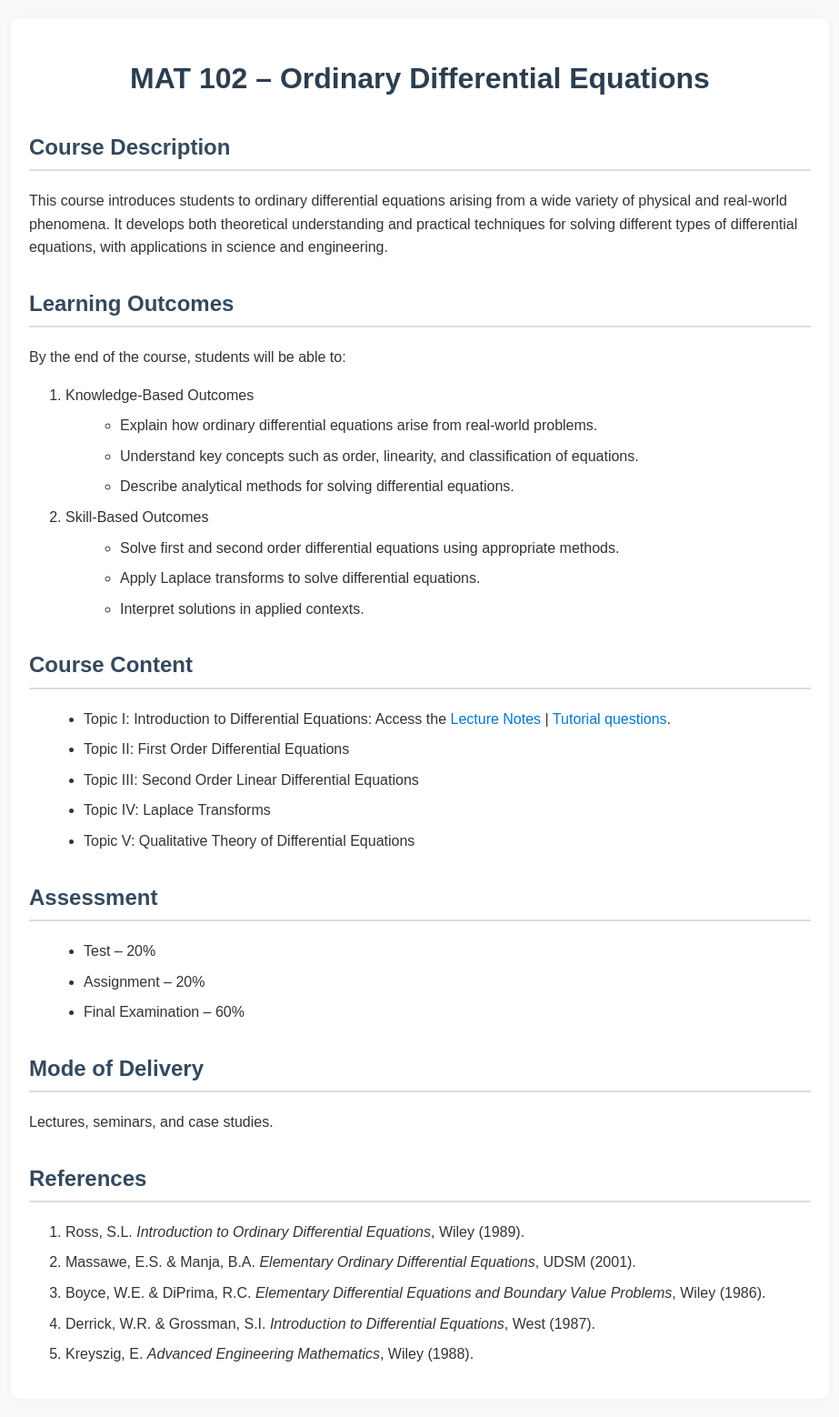
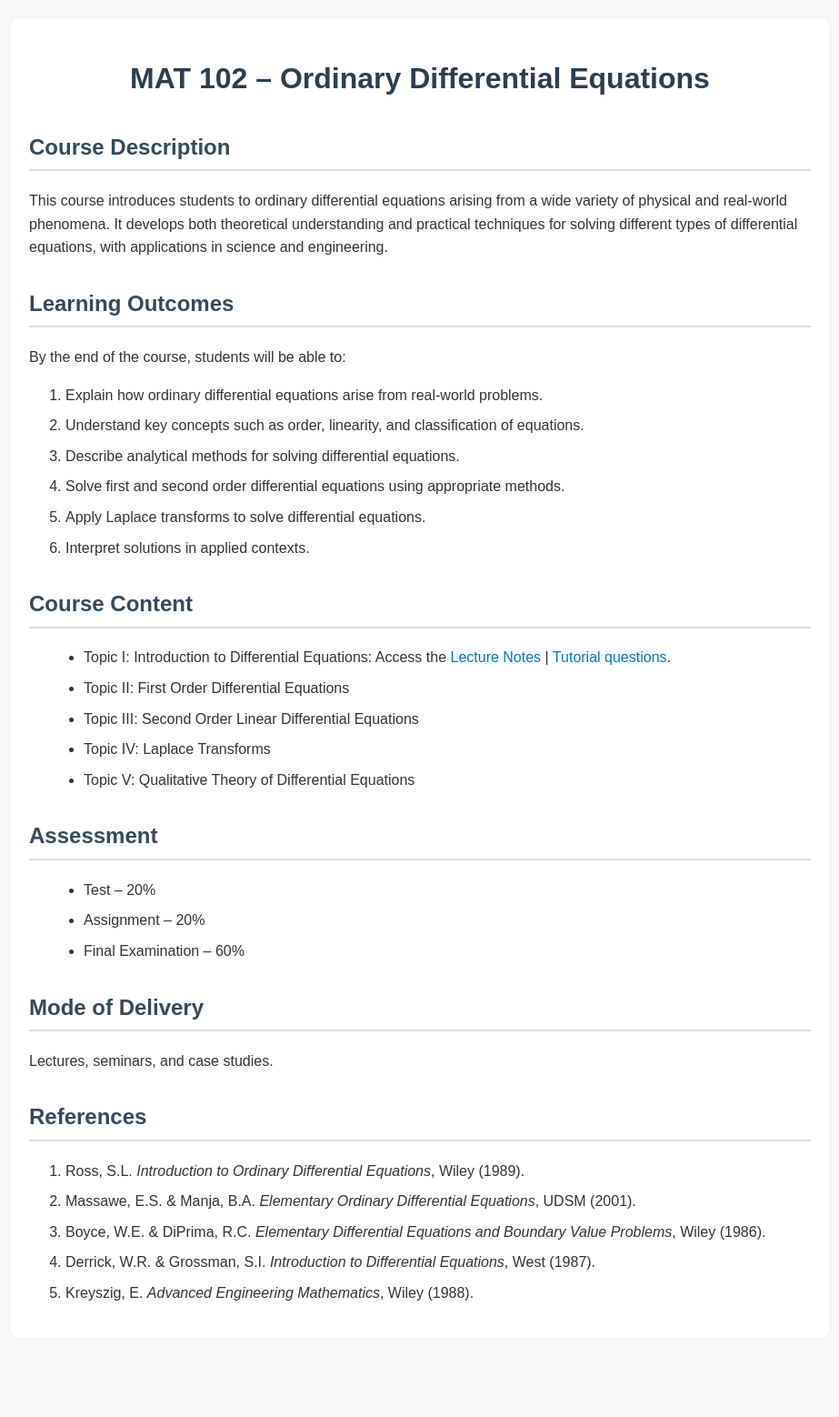
Before and after one commit to FomeA/FomeA.github.io, a Jekyll site: the page _teaching/mat102/index.html, which Jekyll copies as it is, in a window 1280 px wide. Shown: the whole page at 91% size, without its empty margins (178-1101 px from the left). Built offline with Jekyll 4.4.1, drawn with Linux system fonts in a browser that asks for light colours; after the commit the page ends 1491 px from its top, so only the background shows below that.

Commit message:
Update index.html

```diff
--- a/_teaching/mat102/index.html
+++ b/_teaching/mat102/index.html
@@ -71,19 +71,12 @@
   <h2>Learning Outcomes</h2>
   <p>By the end of the course, students will be able to:</p>
   <ol>
-    <li>Knowledge-Based Outcomes</li>
-    <ul>
       <li>Explain how ordinary differential equations arise from real-world problems.</li>
       <li>Understand key concepts such as order, linearity, and classification of equations.</li>
       <li>Describe analytical methods for solving differential equations.</li>
-    </ul>
-
-    <li>Skill-Based Outcomes</li>
-    <ul>
       <li>Solve first and second order differential equations using appropriate methods.</li>
       <li>Apply Laplace transforms to solve differential equations.</li>
       <li>Interpret solutions in applied contexts.</li>
-    </ul>
   </ol>
 
   <h2>Course Content</h2>
```
